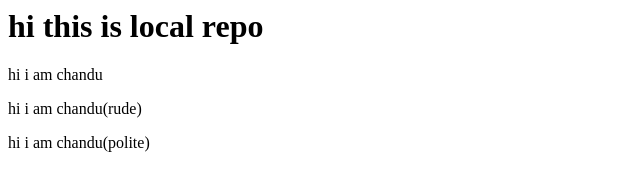
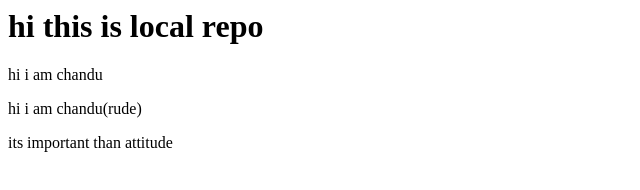
Before and after one commit to Chandumore-code/localrepo, a plain HTML site: page index.html in a window 1280 px wide. Shown: the full height of the page, 0-640 px from the left. Drawn offline with Linux system fonts and the light colour scheme.

Commit message:
feature 2 added

```diff
--- a/index.html
+++ b/index.html
@@ -1,4 +1,4 @@
 <h1>hi this is local repo</h1>
 <p>hi i am chandu</p>
 <p>hi i am chandu(rude)</p>
-<p>hi i am chandu(polite)</p>
+<p>its important than attitude</p>
```
